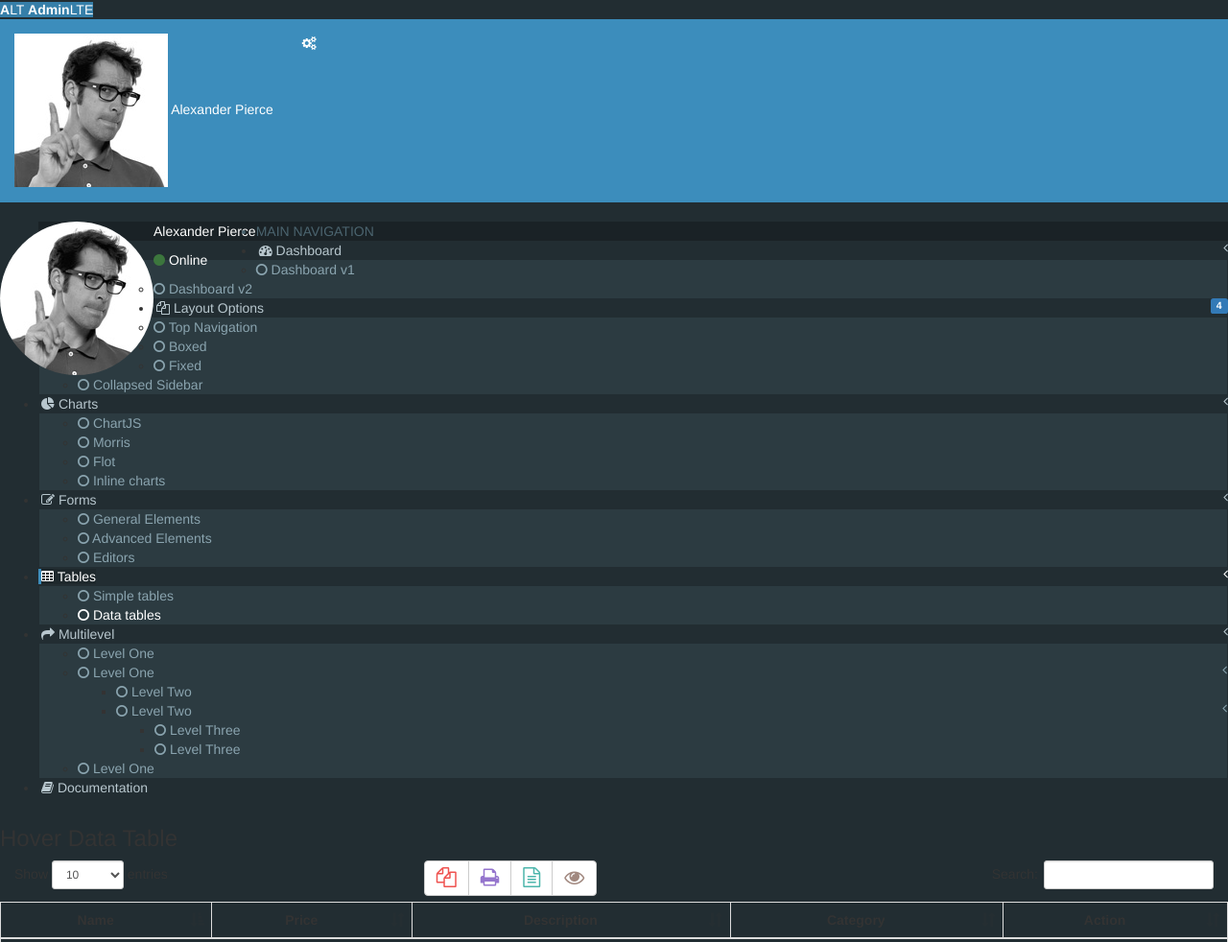
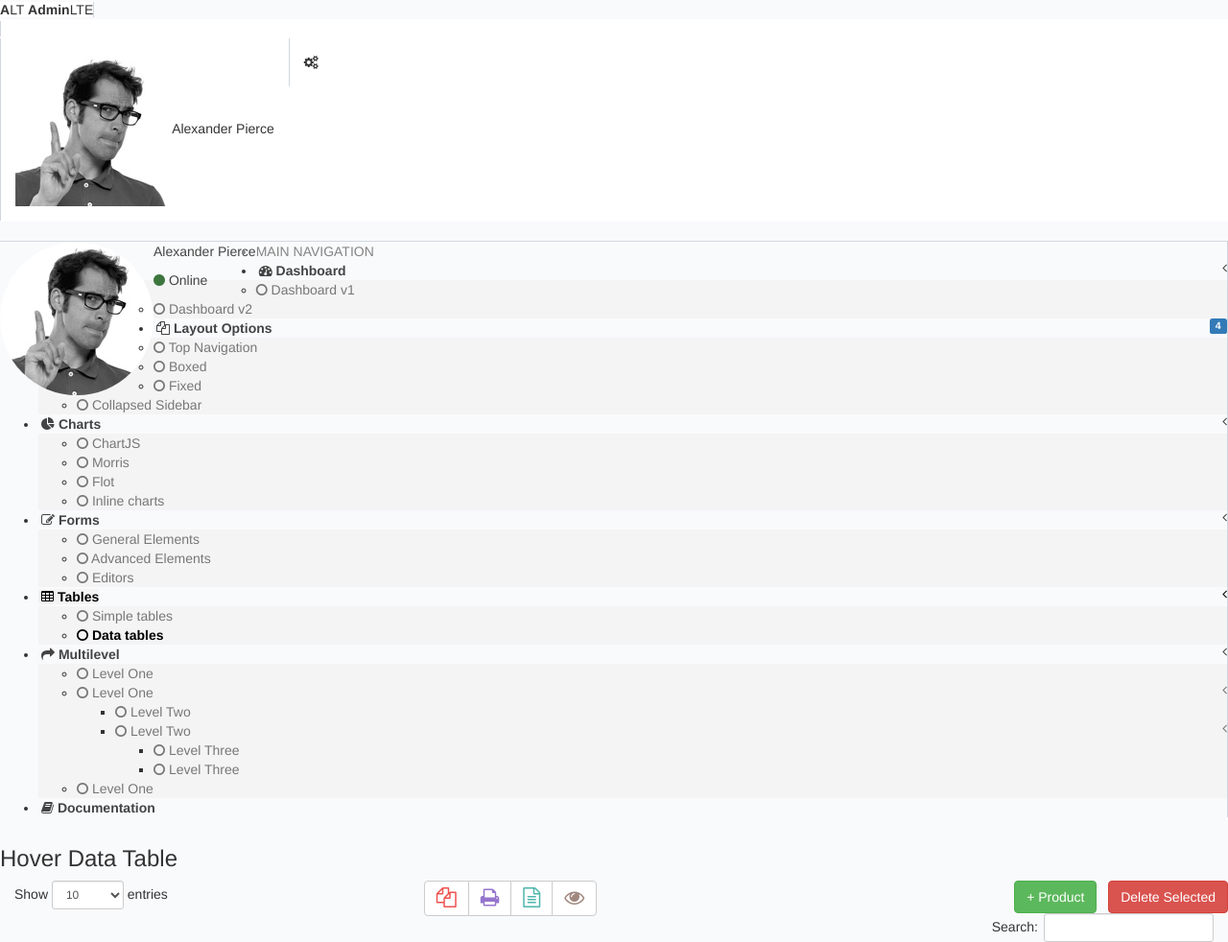
Before and after one commit to HarshGundecha/codeigniter-CRUD-product, a CodeIgniter app: page /projects/index.php/product/index in a window 1280 px wide. Shown: the top 982 px of the page at 96% size. Run offline with CodeIgniter, Linux system fonts and the light colour scheme; data that the repository does not hold is empty; some libraries are stand-ins or nearby versions.

Commit message:
added modal for adding a product

```diff
--- a/application/views/product.php
+++ b/application/views/product.php
@@ -33,7 +33,7 @@
 	<link rel="stylesheet"
 				href="https://fonts.googleapis.com/css?family=Source+Sans+Pro:300,400,600,700,300italic,400italic,600italic">
 </head>
-<body class="hold-transition skin-blue sidebar-mini">
+<body class="sidebar-mini skin-black-light">
 <div class="wrapper">
 
 	<?php
@@ -54,6 +54,25 @@
 					<div class="box">
 						<div class="box-header">
 							<h3 class="box-title">Hover Data Table</h3>
+							<span class="pull-right"> <button type="button" class="btn btn-success" data-toggle="modal" data-target="#add-product">+ Product</button>&nbsp;&nbsp;&nbsp;<button type="button" class="btn btn-danger">Delete Selected</button> </span>
+							<div class="modal fade" id="add-product">
+								<div class="modal-dialog">
+									<div class="modal-content">
+										<div class="modal-header">
+											<button type="button" class="close" data-dismiss="modal" aria-label="Close">
+												<span aria-hidden="true">&times;</span></button>
+											<h4 class="modal-title">Default Modal</h4>
+										</div>
+										<div class="modal-body">
+											<p>One fine body&hellip;</p>
+										</div>
+										<div class="modal-footer">
+											<button type="button" class="btn btn-default pull-left" data-dismiss="modal">Close</button>
+											<button type="button" class="btn btn-primary">Save changes</button>
+										</div>
+									</div>
+								</div>
+							</div>
 						</div>
 						<!-- /.box-header -->
 						<div class="box-body">
```
